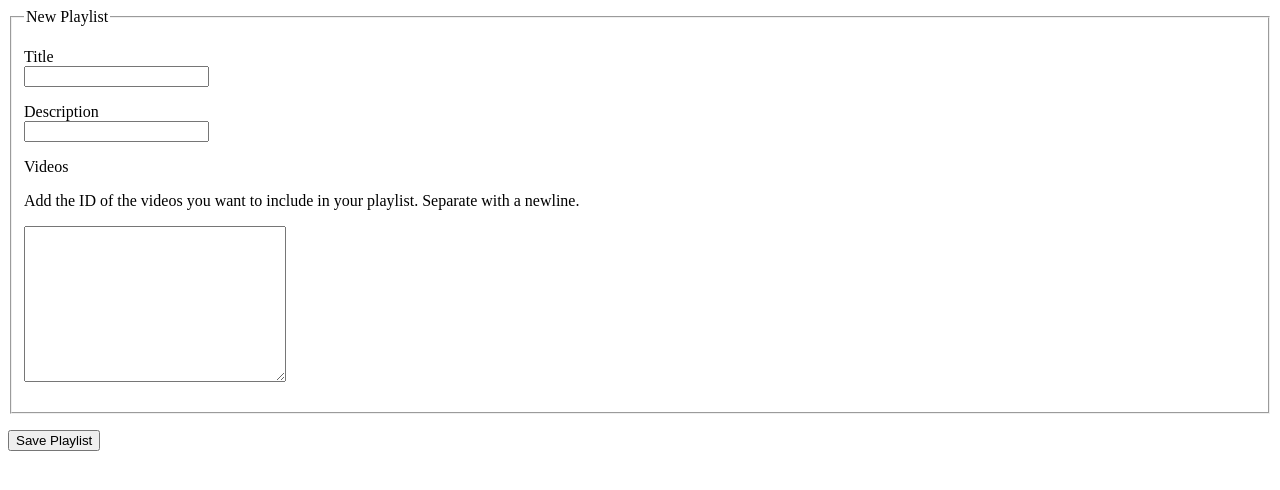
After one commit to stanjdev/Playlistr-Tutorial, a Flask app: page /playlists/new in a window 1280 px wide. The commit adds this page. Shown: the top 490 px of the page. Run offline with Flask 2, Linux system fonts and the light colour scheme.

Commit message:
Users can create playlists with video id url maker

```diff
--- a/app.py
+++ b/app.py
@@ -4,8 +4,16 @@ client = MongoClient()
 db = client.Playlister
 playlists = db.playlists
 
-from flask import Flask, render_template
+from flask import Flask, render_template, request, redirect, url_for
 app = Flask(__name__)
+
+def video_url_creator(id_list):
+  videos = []
+  for vid_id in id_list:
+    video = 'https://youtube.com/embed/' + vid_id
+    videos.append(video)
+  return videos
+
 
 # @app.route('/')
 # def index():
@@ -22,6 +30,31 @@ def playlists_index():
   """ Show all playlists """
   return render_template('playlists_index.html', playlists=playlists.find())
 
+@app.route('/playlists/new')
+def playlists_new():
+  """ Create a new playlist """
+  return render_template('playlists_new.html')
+
+@app.route('/playlists', methods=['POST'])
+def playlists_submit():
+  """ Submit a new playlist """
+  # Grab the video IDs and make a list from them
+  video_ids = request.form.get('video_ids').split()
+  # call our helper function to create the list of links
+  videos = video_url_creator(video_ids)
+  playlist = {
+    'title': request.form.get('title'),
+    'description': request.form.get('description'),
+    'videos': videos,
+    'video_ids': video_ids
+  }
+  playlists.insert_one(playlist)
+  return redirect(url_for('playlists_index'))
+
+
+
+
+
 
 if __name__ == '__main__':
   app.run(debug=True)
--- a/templates/playlists_index.html
+++ b/templates/playlists_index.html
@@ -2,8 +2,12 @@
 
 {% block content %}
   <h1>Playlists</h1>
+
+  <a href="/playlists/new">New Playlist</a>
+
   {% for playlist in playlists %}
     <h2>{{ playlist.title }}</h2>
     <small>{{ playlist.description }}</small>
+    <small>{{ playlist.videos }}</small>
   {% endfor %}
 {% endblock %}
--- /dev/null
+++ b/templates/playlists_new.html
@@ -0,0 +1,30 @@
+{% extends 'base.html' %}
+
+{% block content %}
+<form method='POST' action="/playlists">
+  <fieldset>
+    <legend>New Playlist</legend>
+    <!-- TITLE -->
+    <p>
+      <label for="title">Title</label><br>
+      <input type="text" name="title" />
+    </p>
+
+    <!-- DESCRIPTION -->
+    <p>
+      <label for="description">Description</label><br>
+      <input type="text" name="description" />
+    </p>
+
+    <!-- VIDEO IDS -->
+    <p>
+      <label for="playlist-video-ids">Videos</label><br>
+      <p>Add the ID of the videos you want to include in your playlist. Separate with a newline.</p>
+      <textarea name="video_ids" id="playlist-video-ids" cols="30" rows="10"></textarea>
+    </p>
+  </fieldset>
+  <p>
+    <button type='submit'>Save Playlist</button>
+  </p>
+</form>
+{% endblock %}
```
